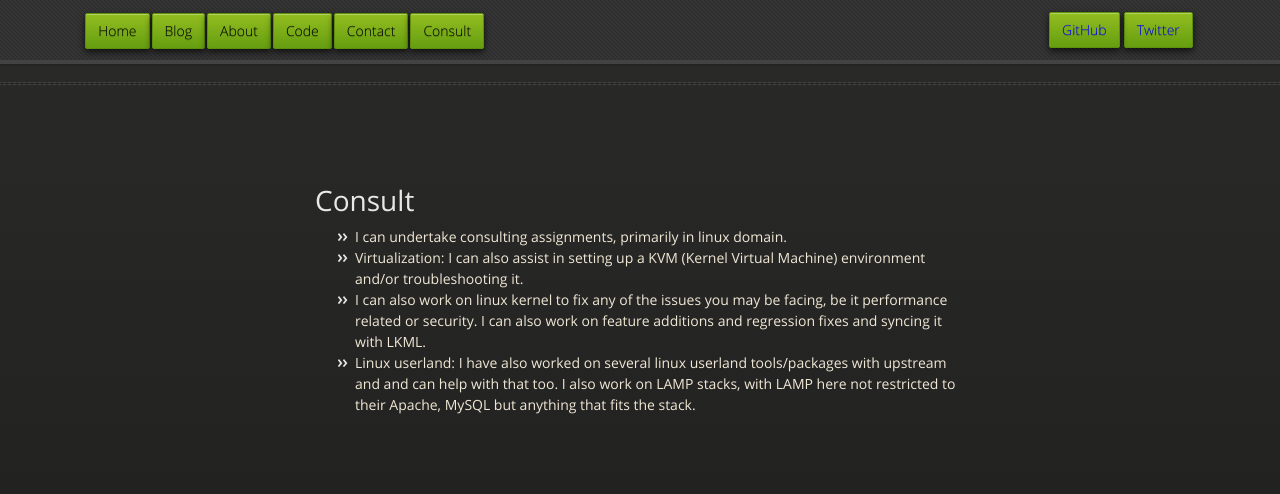
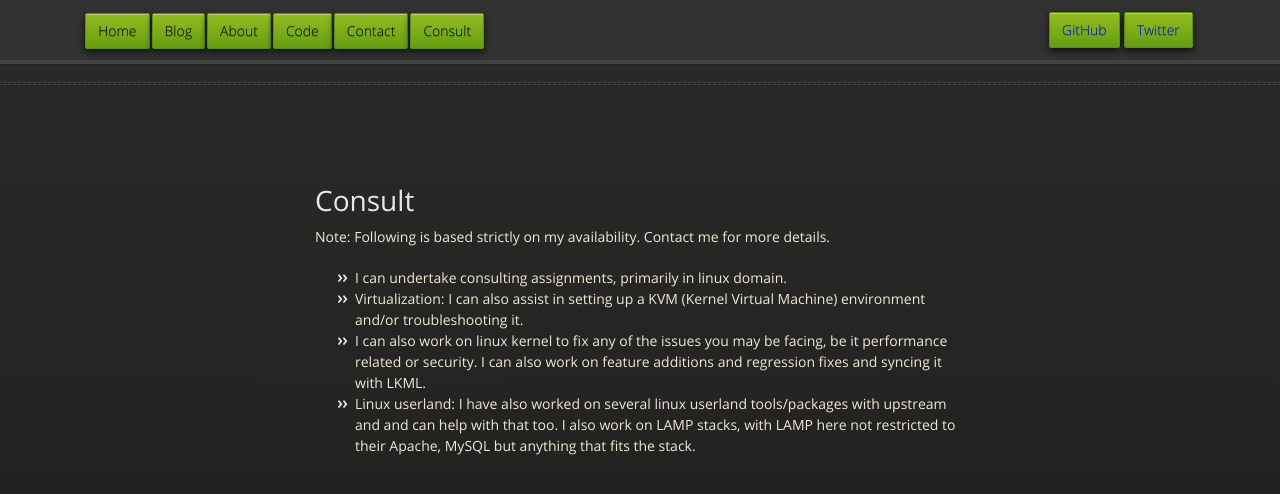
Before and after one commit to ronin13/ronin13.github.com, a Jekyll site: the page built from pages/consult.md, in a window 1280 px wide. Shown: the top 494 px of the page. Built offline with Jekyll 4.4.1, drawn with Linux system fonts in a browser that asks for light colours; Markdown is read by kramdown in place of the engine named in the settings.

Commit message:
Updated contact details

```diff
--- a/pages/consult.md
+++ b/pages/consult.md
@@ -4,6 +4,8 @@ layout: page
 permalink: /pages/consult/
 ---
 
+Note: Following is based strictly on my availability. Contact me for more details.
+
 * I can undertake consulting assignments, primarily in linux domain.
 * Virtualization: I can also assist in setting up a  KVM (Kernel Virtual Machine) environment and/or troubleshooting it.
 * I can also work on linux kernel to fix any of the issues you may be facing, be it performance related or security. I can also work on feature additions and regression fixes and syncing it with LKML.
```
